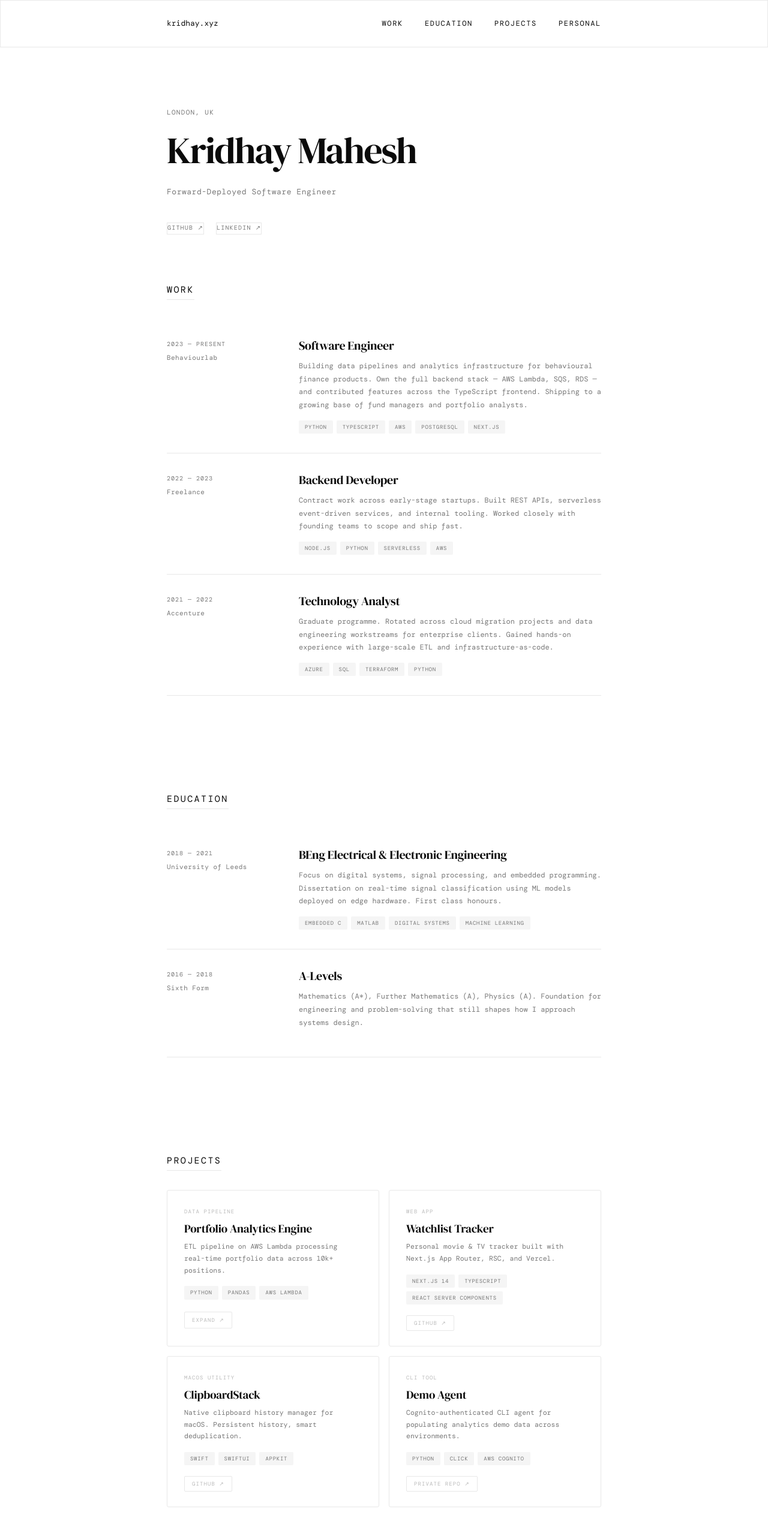
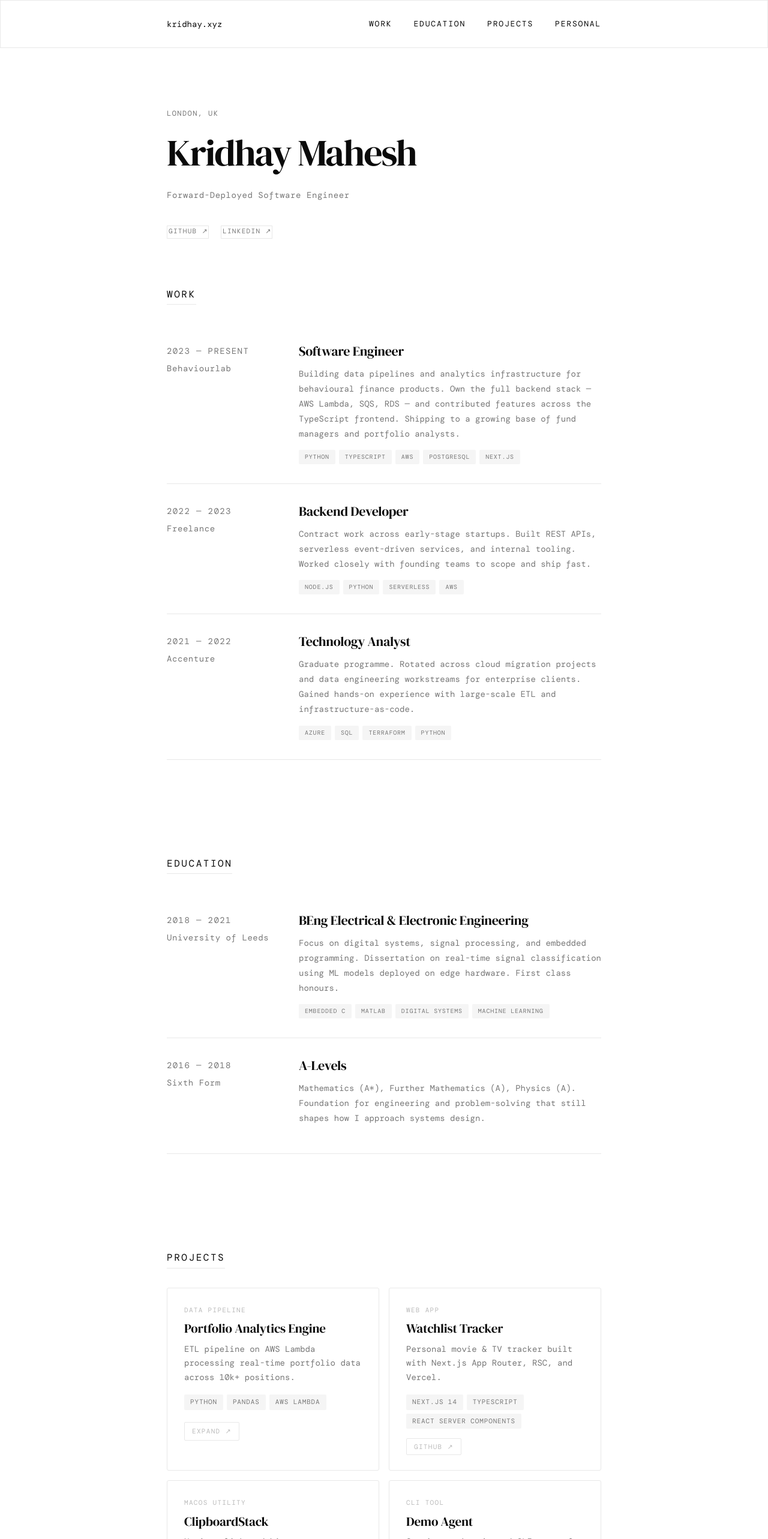
Before and after one commit to Kr1dhay/personal-portfolio, a Next.js app: page / in a window 1280 px wide. Shown: the top 2566 px of the page at 60% size. Built offline with nearby package versions, Linux system fonts and the light colour scheme; a web font is replaced by a local one.

Commit message:
finished styling to add content

```diff
--- a/src/components/EducationSection.tsx
+++ b/src/components/EducationSection.tsx
@@ -21,7 +21,7 @@ export default function EducationSection() {
   return (
     <section id="education">
       <div className="max-w-[820px] mx-auto px-5 sm:px-12 py-12 sm:py-20">
-        <div className="reveal text-[15px] tracking-[0.16em] uppercase text-[var(--text)] mb-8 w-fit border-b-[0.5px] border-[var(--border)] pb-1">
+        <div className="reveal text-[15px] sm:text-[16px] tracking-[0.16em] uppercase text-[var(--text)] mb-8 w-fit border-b-[0.5px] border-[var(--border)] pb-1">
           Education
         </div>
 
@@ -32,19 +32,19 @@ export default function EducationSection() {
               className={`grid grid-cols-1 sm:grid-cols-[180px_1fr] gap-y-3 sm:gap-x-10 sm:gap-y-0 py-8 border-b-[0.5px] border-[var(--border)]`}
             >
               <div className="reveal-left pt-0.5">
-                <div className="text-[10px] tracking-[0.1em] uppercase text-[var(--text2)] mb-1.5">
+                <div className="text-[10px] sm:text-[14px] tracking-[0.1em] uppercase text-[var(--text2)] mb-1.5">
                   {entry.date}
                 </div>
-                <div className="text-[11px] text-[var(--text2)] tracking-[0.04em]">
+                <div className="text-[11px] sm:text-[14px] text-[var(--text2)] tracking-[0.04em]">
                   {entry.institution}
                 </div>
               </div>
 
               <div className="reveal">
-                <div className="font-serif text-[20px] tracking-[-0.3px] leading-[1.2] mb-3 text-[var(--text)]">
+                <div className="font-serif text-[20px] sm:text-[22px] tracking-[-0.3px] leading-[1.2] mb-3 text-[var(--text)]">
                   {entry.degree}
                 </div>
-                <p className="text-[12px] text-[var(--text2)] leading-[1.8] mb-3.5">
+                <p className="text-[12px] sm:text-[14px] text-[var(--text2)] leading-[1.8] mb-3.5">
                   {entry.description}
                 </p>
                 {entry.tags.length > 0 && (
@@ -52,7 +52,7 @@ export default function EducationSection() {
                     {entry.tags.map((tag) => (
                       <span
                         key={tag}
-                        className="text-[9px] tracking-[0.08em] uppercase bg-[var(--bg2)] text-[var(--text2)] px-2.5 py-1 rounded-[2px]"
+                        className="text-[9px] sm:text-[10px] tracking-[0.08em] uppercase bg-[var(--bg2)] text-[var(--text2)] px-2.5 py-1 rounded-[2px]"
                       >
                         {tag}
                       </span>
--- a/src/components/Footer.tsx
+++ b/src/components/Footer.tsx
@@ -1,6 +1,6 @@
 export default function Footer() {
   return (
-    <footer className="max-w-[820px] mx-auto px-5 sm:px-12 py-6 flex justify-between text-[10px] tracking-[0.08em] text-[var(--text3)]">
+    <footer className="max-w-[820px] mx-auto px-5 sm:px-12 py-6 flex justify-between text-[10px] sm:text-[11px] tracking-[0.08em] text-[var(--text3)]">
       <span>© 2026 Kridhay Mahesh</span>
       <span>kridhay.xyz</span>
     </footer>
--- a/src/components/Hero.tsx
+++ b/src/components/Hero.tsx
@@ -1,7 +1,7 @@
 export default function Hero() {
   return (
     <div className="max-w-[820px] mx-auto px-5 sm:px-12 pt-16 sm:pt-25 pb-10 sm:pb-15">
-      <div className="reveal text-[11px] tracking-[0.12em] uppercase text-[var(--text2)] mb-6">
+      <div className="reveal text-[11px] sm:text-[12px] tracking-[0.12em] uppercase text-[var(--text2)] mb-6">
         London, UK
       </div>
 
@@ -13,7 +13,7 @@ export default function Hero() {
         </div>
       </div>
 
-      <div className="reveal d-2 text-[13px] text-[var(--text2)] tracking-[0.04em] mb-10" style={{ marginTop: 16 }}>
+      <div className="reveal d-2 text-[13px] sm:text-[14px] text-[var(--text2)] tracking-[0.04em] mb-10" style={{ marginTop: 16 }}>
         Forward-Deployed Software Engineer
       </div>
 
@@ -22,7 +22,7 @@ export default function Hero() {
           href="https://github.com/kridhay"
           target="_blank"
           rel="noopener noreferrer"
-          className="text-[10px] tracking-[0.12em] uppercase text-[var(--text2)] border-b border-[0.5px] border-[var(--border)] pb-0.5 hover:text-[var(--text)] hover:border-[var(--text)] transition-colors no-underline"
+          className="text-[10px] sm:text-[11px] tracking-[0.12em] uppercase text-[var(--text2)] border-b border-[0.5px] border-[var(--border)] pb-0.5 pl-0.5 hover:text-[var(--text)] hover:border-[var(--text)] transition-colors no-underline"
         >
           GitHub ↗
         </a>
@@ -30,7 +30,7 @@ export default function Hero() {
           href="https://linkedin.com/in/kridhay"
           target="_blank"
           rel="noopener noreferrer"
-          className="text-[10px] tracking-[0.12em] uppercase text-[var(--text2)] border-b border-[0.5px] border-[var(--border)] pb-0.5 hover:text-[var(--text)] hover:border-[var(--text)] transition-colors no-underline"
+          className="text-[10px] sm:text-[11px] tracking-[0.12em] uppercase text-[var(--text2)] border-b border-[0.5px] border-[var(--border)] pb-0.5 pl-0.5 hover:text-[var(--text)] hover:border-[var(--text)] transition-colors no-underline"
         >
           LinkedIn ↗
         </a>
--- a/src/components/Nav.tsx
+++ b/src/components/Nav.tsx
@@ -4,7 +4,7 @@ export default function Nav() {
       <div className="max-w-[820px] mx-auto px-12 py-7 flex justify-between items-center">
         <a
           href="#hero"
-          className="font-mono text-[13px] text-[var(--text)] no-underline"
+          className="font-mono text-[13px] sm:text-[14px] text-[var(--text)] no-underline"
         >
           kridhay.xyz
         </a>
@@ -18,7 +18,7 @@ export default function Nav() {
             <li key={href}>
               <a
                 href={href}
-                className="text-[12px] tracking-[0.14em] uppercase text-[var(--text)] no-underline"
+                className="text-[12px] sm:text-[13px] tracking-[0.14em] uppercase text-[var(--text)] no-underline"
               >
                 {label}
               </a>
--- a/src/components/ProjectsSection.tsx
+++ b/src/components/ProjectsSection.tsx
@@ -102,7 +102,7 @@ export default function ProjectsSection() {
     <>
       <section id="projects">
         <div className="max-w-[820px] mx-auto px-5 sm:px-12 py-12 sm:py-20">
-          <div className="text-[15px] tracking-[0.16em] uppercase text-[var(--text)] mb-8 w-fit border-b-[0.5px] border-[var(--border)] pb-1">
+          <div className="text-[15px] sm:text-[16px] tracking-[0.16em] uppercase text-[var(--text)] mb-8 w-fit border-b-[0.5px] border-[var(--border)] pb-1">
             Projects
           </div>
 
@@ -112,20 +112,20 @@ export default function ProjectsSection() {
                 key={project.id}
                 className={`stagger-child d-${i + 1} border border-[0.5px] border-[var(--border)] p-7 pt-7 rounded-[3px] bg-[var(--bg)] transition-all duration-200 hover:bg-[var(--bg2)] hover:border-[var(--text3)] hover:-translate-y-0.5`}
               >
-                <div className="text-[9px] tracking-[0.12em] uppercase text-[var(--text3)] mb-2.5">
+                <div className="text-[9px] sm:text-[11px] tracking-[0.12em] uppercase text-[var(--text3)] mb-2.5">
                   {project.category}
                 </div>
-                <div className="font-serif text-[19px] leading-[1.15] tracking-[-0.2px] mb-2.5 text-[var(--text)]">
+                <div className="font-serif text-[19px] sm:text-[21px] leading-[1.15] tracking-[-0.2px] mb-2.5 text-[var(--text)]">
                   {project.title}
                 </div>
-                <p className="text-[11.5px] text-[var(--text2)] leading-[1.7] mb-4">
+                <p className="text-[11.5px] sm:text-[14px] text-[var(--text2)] leading-[1.7] mb-4">
                   {project.summary}
                 </p>
                 <div className="flex flex-wrap gap-1.5 mb-5">
                   {project.stack.slice(0, 3).map((tag) => (
                     <span
                       key={tag}
-                      className="text-[9px] tracking-[0.08em] uppercase bg-[var(--bg2)] text-[var(--text2)] px-2.5 py-1 rounded-[2px]"
+                      className="text-[9px] sm:text-[11px] tracking-[0.08em] uppercase bg-[var(--bg2)] text-[var(--text2)] px-2.5 py-1 rounded-[2px]"
                     >
                       {tag}
                     </span>
@@ -133,7 +133,7 @@ export default function ProjectsSection() {
                 </div>
                 {project.modal ? (
                   <button
-                    className="text-[9px] tracking-[0.12em] uppercase text-[var(--text3)] bg-transparent border border-[0.5px] border-[var(--border)] px-3 py-1.5 rounded-[2px] font-mono cursor-pointer hover:text-[var(--text)] hover:border-[var(--text2)] transition-colors"
+                    className="text-[9px] sm:text-[11px] tracking-[0.12em] uppercase text-[var(--text3)] bg-transparent border border-[0.5px] border-[var(--border)] px-3 py-1.5 rounded-[2px] font-mono cursor-pointer hover:text-[var(--text)] hover:border-[var(--text2)] transition-colors"
                     onClick={() => setActiveId(project.id)}
                   >
                     Expand ↗
@@ -143,7 +143,7 @@ export default function ProjectsSection() {
                     href={project.links[0].href}
                     target="_blank"
                     rel="noopener noreferrer"
-                    className="text-[9px] tracking-[0.12em] uppercase text-[var(--text3)] border border-[0.5px] border-[var(--border)] px-3 py-1.5 rounded-[2px] font-mono hover:text-[var(--text)] hover:border-[var(--text2)] transition-colors no-underline"
+                    className="text-[9px] sm:text-[11px] tracking-[0.12em] uppercase text-[var(--text3)] border border-[0.5px] border-[var(--border)] px-3 py-1.5 rounded-[2px] font-mono hover:text-[var(--text)] hover:border-[var(--text2)] transition-colors no-underline"
                     onClick={() => {}}
                   >
                     {project.links[0].label} ↗
@@ -172,19 +172,19 @@ export default function ProjectsSection() {
             style={{ transform: "translateY(0)", transition: "transform 0.25s" }}
           >
             <button
-              className="absolute top-5 right-6 text-[10px] tracking-[0.12em] uppercase text-[var(--text3)] bg-transparent border-0 cursor-pointer font-mono hover:text-[var(--text)] transition-colors"
+              className="absolute top-5 right-6 text-[10px] sm:text-[11px] tracking-[0.12em] uppercase text-[var(--text3)] bg-transparent border-0 cursor-pointer font-mono hover:text-[var(--text)] transition-colors"
               onClick={() => setActiveId(null)}
             >
               Close ×
             </button>
 
-            <div className="text-[9px] tracking-[0.14em] uppercase text-[var(--text3)] mb-3">
+            <div className="text-[9px] sm:text-[11px] tracking-[0.14em] uppercase text-[var(--text3)] mb-3">
               {activeProject.category}
             </div>
-            <div className="font-serif text-[32px] tracking-[-0.5px] leading-[1.1] mb-5 text-[var(--text)]">
+            <div className="font-serif text-[32px] sm:text-[35px] tracking-[-0.5px] leading-[1.1] mb-5 text-[var(--text)]">
               {activeProject.title}
             </div>
-            <div className="text-[13px] text-[var(--text2)] leading-[1.85] mb-7">
+            <div className="text-[13px] sm:text-[14px] text-[var(--text2)] leading-[1.85] mb-7">
               {activeProject.body.split("\n\n").map((para, i) => (
                 <p key={i} className={i > 0 ? "mt-3.5" : ""}>
                   {para}
@@ -192,28 +192,28 @@ export default function ProjectsSection() {
               ))}
             </div>
 
-            <div className="text-[9px] tracking-[0.14em] uppercase text-[var(--text3)] mb-2.5">
+            <div className="text-[9px] sm:text-[11px] tracking-[0.14em] uppercase text-[var(--text3)] mb-2.5">
               Stack
             </div>
             <div className="flex flex-wrap gap-1.5 mb-6">
               {activeProject.stack.map((tag) => (
                 <span
                   key={tag}
-                  className="text-[9px] tracking-[0.08em] uppercase bg-[var(--bg2)] text-[var(--text2)] px-2.5 py-1 rounded-[2px]"
+                  className="text-[9px] sm:text-[11px] tracking-[0.08em] uppercase bg-[var(--bg2)] text-[var(--text2)] px-2.5 py-1 rounded-[2px]"
                 >
                   {tag}
                 </span>
               ))}
             </div>
 
-            <div className="text-[9px] tracking-[0.14em] uppercase text-[var(--text3)] mb-2.5">
+            <div className="text-[9px] sm:text-[11px] tracking-[0.14em] uppercase text-[var(--text3)] mb-2.5">
               Highlights
             </div>
             <ul className="list-none p-0">
               {activeProject.highlights.map((h) => (
                 <li
                   key={h}
-                  className="text-[12px] text-[var(--text2)] leading-[2] border-l-[1.5px] border-[var(--border)] pl-3 mb-1"
+                  className="text-[12px] sm:text-[13px] text-[var(--text2)] leading-[2] border-l-[1.5px] border-[var(--border)] pl-3 mb-1"
                 >
                   {h}
                 </li>
@@ -228,7 +228,7 @@ export default function ProjectsSection() {
                     href={link.href}
                     target="_blank"
                     rel="noopener noreferrer"
-                    className="text-[10px] tracking-[0.1em] uppercase text-[var(--text2)] border-b border-[0.5px] border-[var(--border)] pb-0.5 hover:text-[var(--text)] transition-colors no-underline"
+                    className="text-[10px] sm:text-[11px] tracking-[0.1em] uppercase text-[var(--text2)] border-b border-[0.5px] border-[var(--border)] pb-0.5 hover:text-[var(--text)] transition-colors no-underline"
                   >
                     {link.label} ↗
                   </a>
--- a/src/components/WorkSection.tsx
+++ b/src/components/WorkSection.tsx
@@ -29,7 +29,7 @@ export default function WorkSection() {
   return (
     <section id="experience">
       <div className="max-w-[820px] mx-auto px-5 sm:px-12 pt-5 pb-12 sm:pb-20">
-        <div className="reveal text-[15px] tracking-[0.16em] uppercase text-[var(--text)] mb-8 w-fit border-b-[0.5px] border-[var(--border)] pb-1">
+        <div className="reveal text-[15px] sm:text-[16px] tracking-[0.16em] uppercase text-[var(--text)] mb-8 w-fit border-b-[0.5px] border-[var(--border)] pb-1">
           Work
         </div>
 
@@ -40,26 +40,26 @@ export default function WorkSection() {
               className={`grid grid-cols-1 sm:grid-cols-[180px_1fr] gap-y-3 sm:gap-x-10 sm:gap-y-0 py-8 border-b-[0.5px] border-[var(--border)]`}
             >
               <div className="reveal-left pt-0.5">
-                <div className="text-[10px] tracking-[0.1em] uppercase text-[var(--text2)] mb-1.5">
+                <div className="text-[10px] sm:text-[14px] tracking-[0.1em] uppercase text-[var(--text2)] mb-1.5">
                   {entry.date}
                 </div>
-                <div className="text-[11px] text-[var(--text2)] tracking-[0.04em]">
+                <div className="text-[11px] sm:text-[14px] text-[var(--text2)] tracking-[0.04em]">
                   {entry.company}
                 </div>
               </div>
 
               <div className="reveal">
-                <div className="font-serif text-[20px] tracking-[-0.3px] leading-[1.2] mb-3 text-[var(--text)]">
+                <div className="font-serif text-[20px] sm:text-[22px] tracking-[-0.3px] leading-[1.2] mb-3 text-[var(--text)]">
                   {entry.title}
                 </div>
-                <p className="text-[12px] text-[var(--text2)] leading-[1.8] mb-3.5">
+                <p className="text-[12px] sm:text-[14px] text-[var(--text2)] leading-[1.8] mb-3.5">
                   {entry.description}
                 </p>
                 <div className="flex flex-wrap gap-1.5">
                   {entry.tags.map((tag) => (
                     <span
                       key={tag}
-                      className="text-[9px] tracking-[0.08em] uppercase bg-[var(--bg2)] text-[var(--text2)] px-2.5 py-1 rounded-[2px]"
+                      className="text-[9px] sm:text-[10px] tracking-[0.08em] uppercase bg-[var(--bg2)] text-[var(--text2)] px-2.5 py-1 rounded-[2px]"
                     >
                       {tag}
                     </span>
```
Also changed, not shown: src/components/PersonalSection.tsx (+4 -4 lines).
